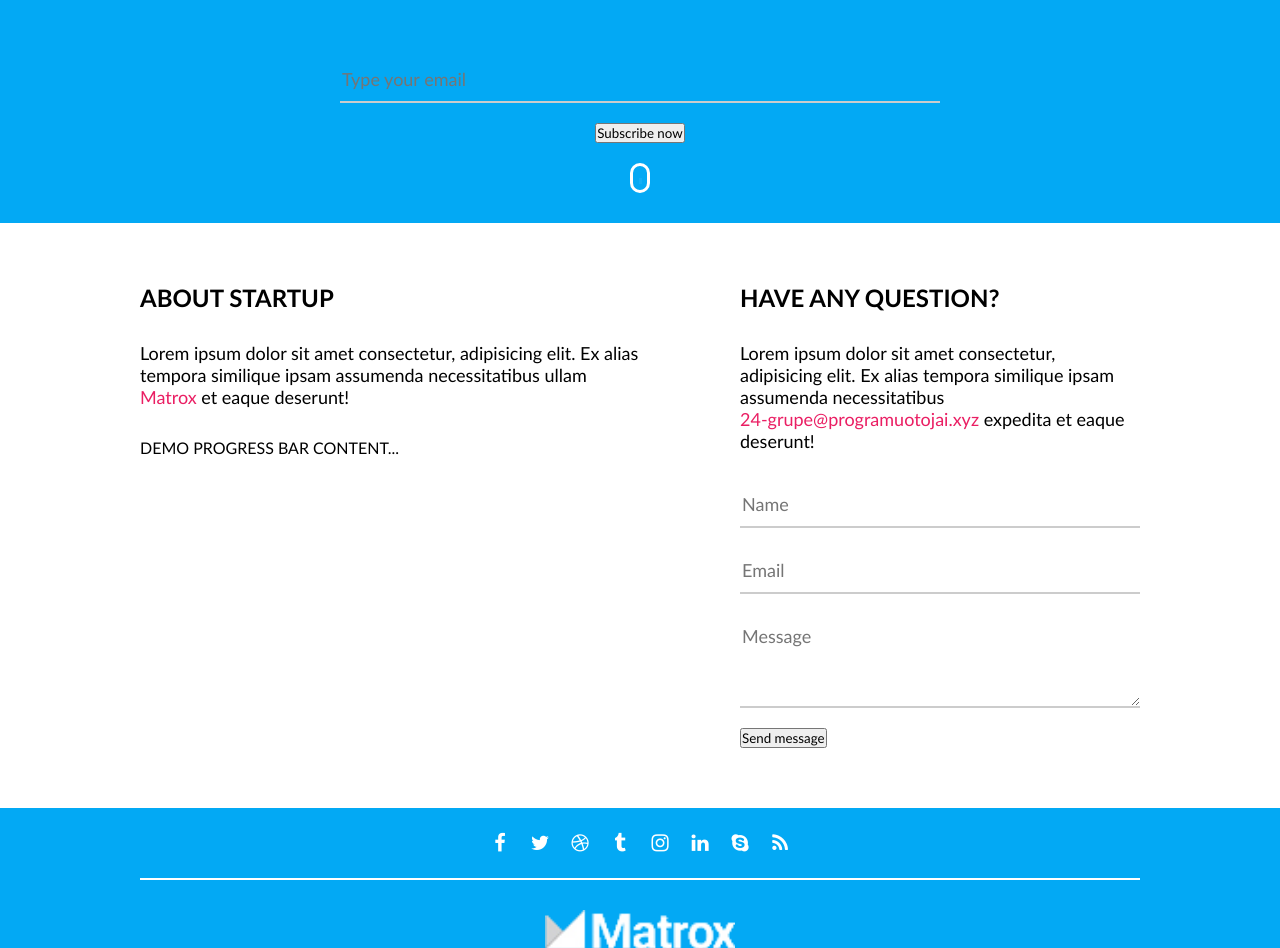
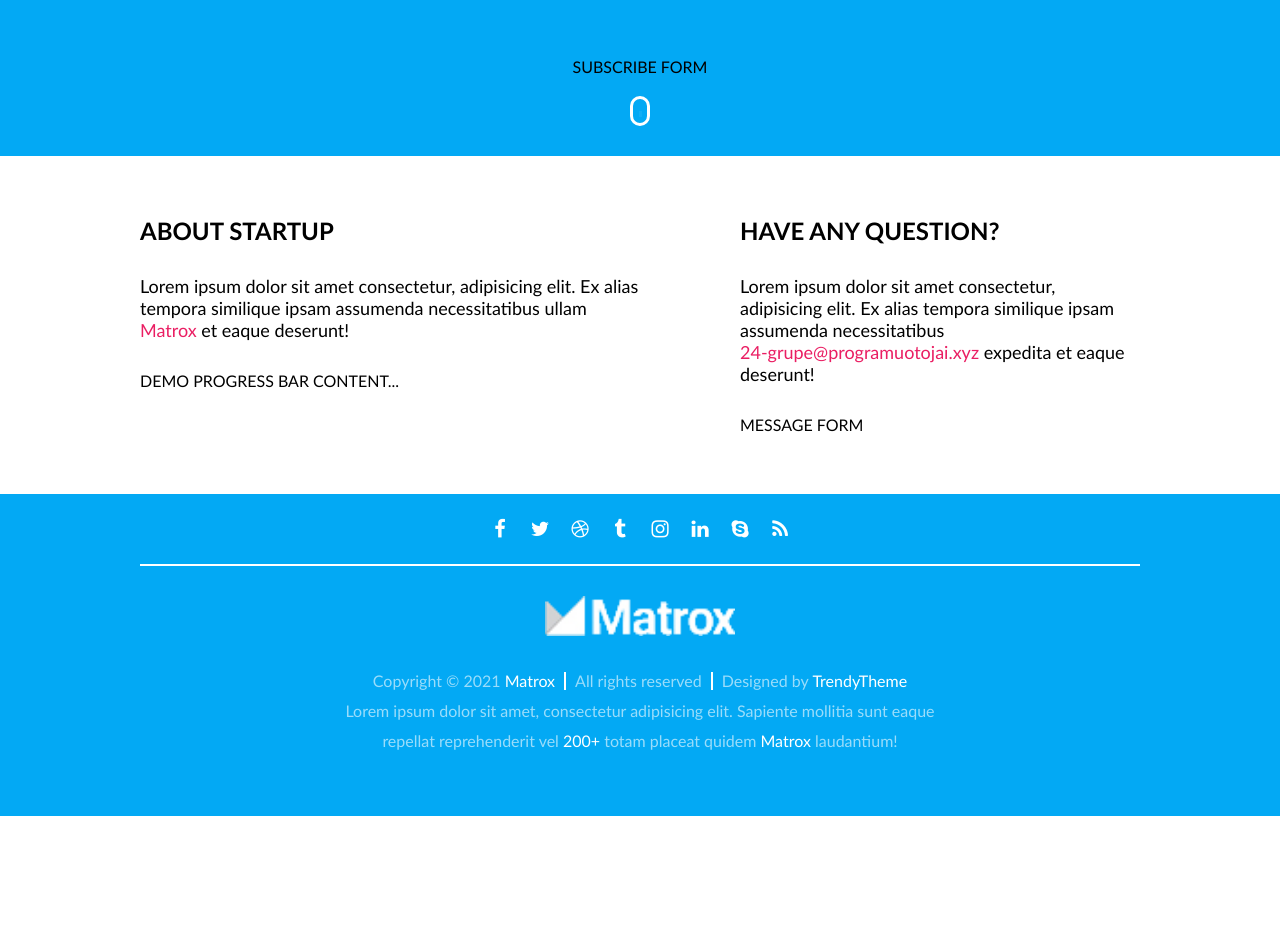
Before and after one commit to Ashtunkojis/5-coming-soon, a plain HTML site: page index.html in a window 1280 px wide. Shown: the part 382-1330 px from the top of the page. After the commit the page ends 1198 px from the top, so only its background shows below. Drawn offline with Linux system fonts and the light colour scheme.

Commit message:
progress bars

```diff
--- a/index.html
+++ b/index.html
@@ -28,9 +28,8 @@
             <h1 class="title">Coming soon</h1>
             <p class="subtitle">Lorem ipsum dolor sit amet, consectetur adipisicing elit. Totam, nam voluptate quibusdam qui beatae similique fuga. Aut suscipit magni sequi!</p>
             <div class="clock"></div>
-            <form class="form">
-                <input data-validation-rule="email" type="email" placeholder="Type your email" required>
-                <button class="btn" type="submit">Subscribe now</button>
+            <form>
+                SUBSCRIBE FORM
             </form>
             <div class="mouse">
                 <div class="wheel"></div>
@@ -50,11 +49,8 @@
             <div class="right-column">
                 <h2 class="block-title">Have any question?</h2>
                 <p class="block-description">Lorem ipsum dolor sit amet consectetur, adipisicing elit. Ex alias tempora similique ipsam assumenda necessitatibus <a href="mailto:24-grupe@programuotojai.xyz">24&#8209;grupe@programuotojai.xyz</a> expedita et eaque deserunt!</p>
-                <form class="form">
-                    <input data-validation-rule="name" type="text" placeholder="Name" required>
-                    <input data-validation-rule="email" type="email" placeholder="Email" required>
-                    <textarea data-validation-rule="text" placeholder="Message" required></textarea>
-                    <button class="btn" type="submit">Send message</button>
+                <form>
+                    MESSAGE FORM
                 </form>
             </div>
         </div>
```
